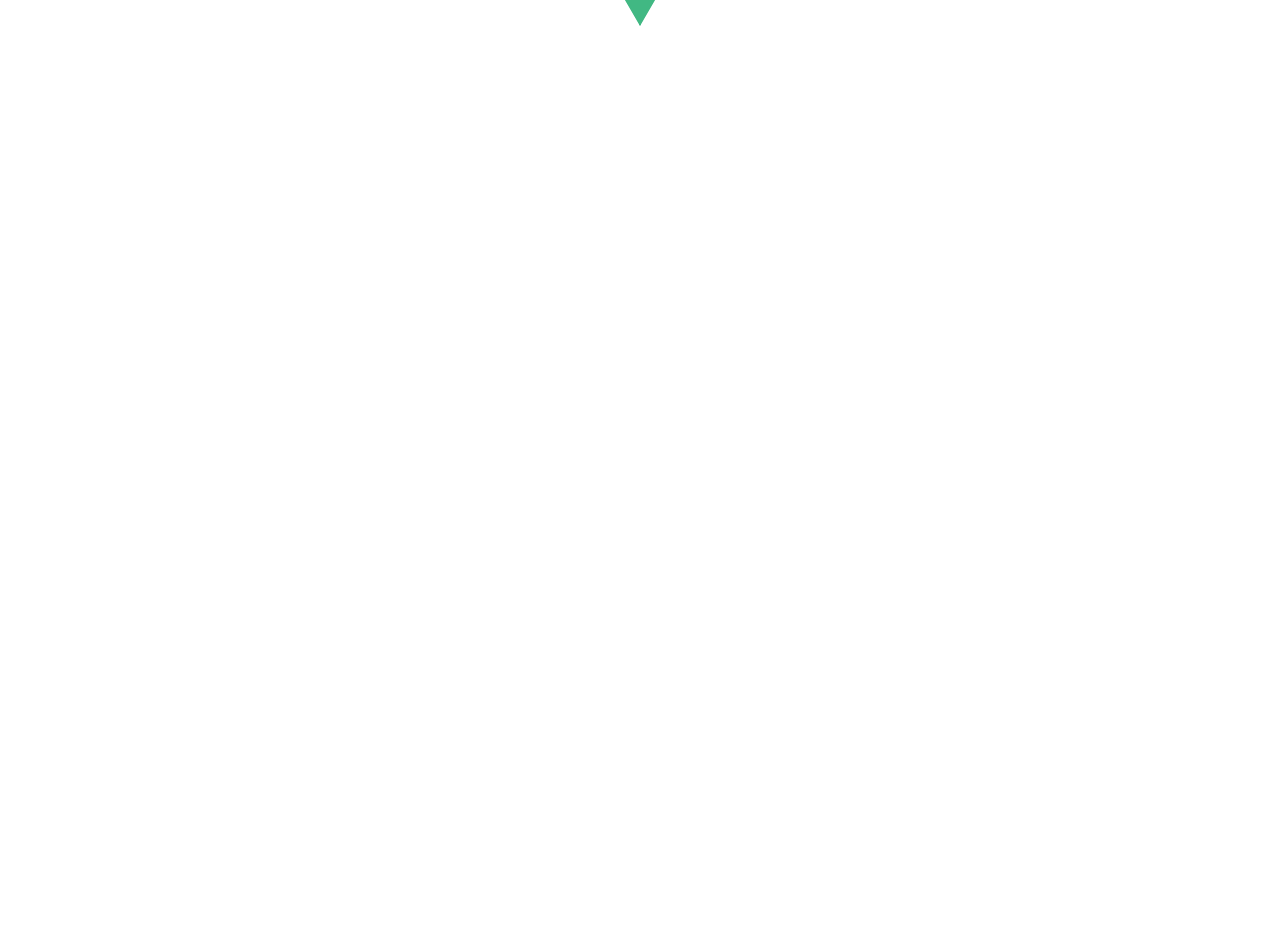
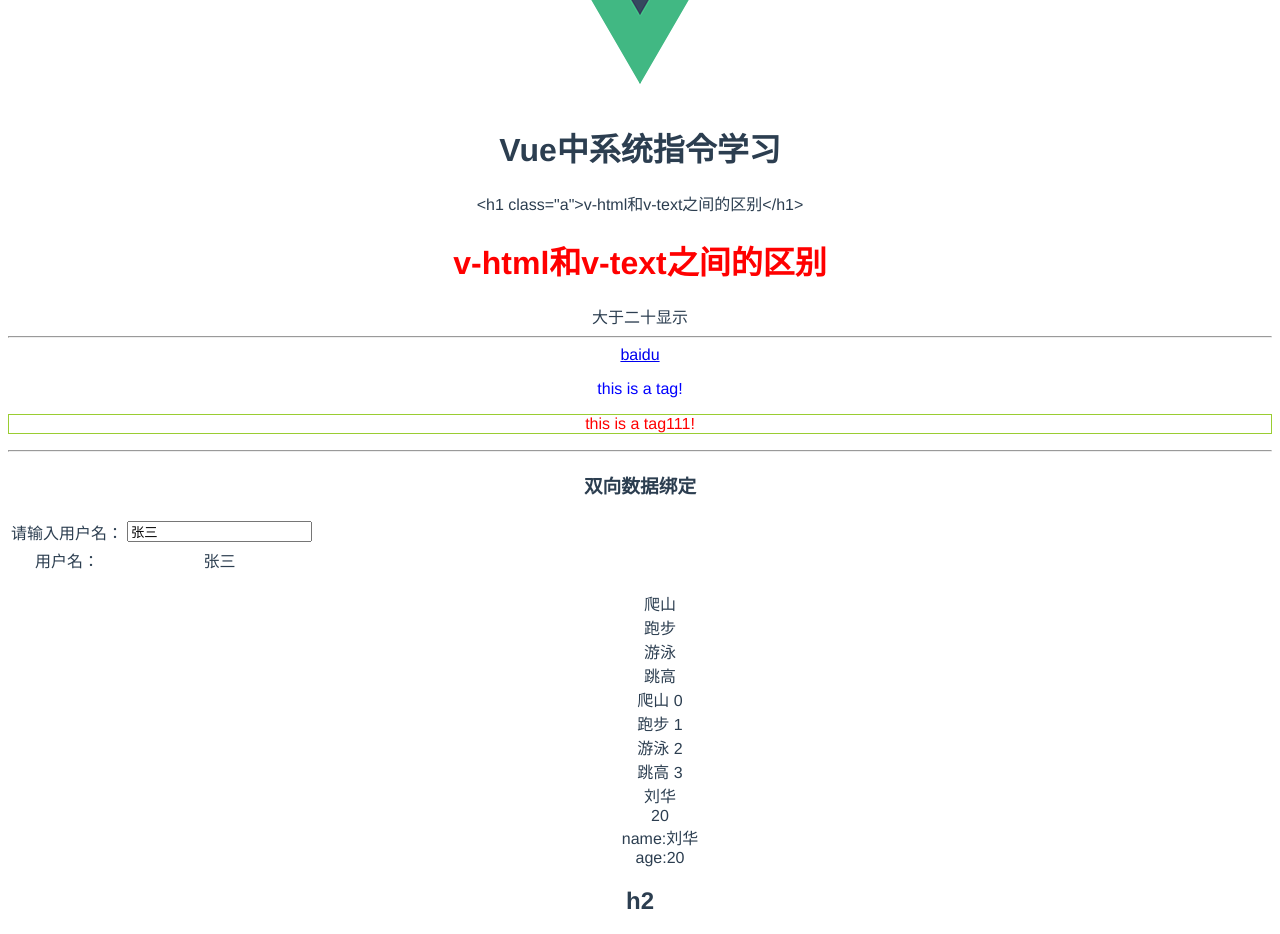
Before and after one commit to ZHONGY299/vue_demos, a Vue app: page /#/dirs in a window 1280 px wide. Shown: the part 220-1154 px from the top of the page. Before the commit the page ends 800 px from the top, so only its background shows below. Built offline with nearby package versions, Linux system fonts and the light colour scheme.

Commit message:
day1-hello

```diff
--- a/src/App.vue
+++ b/src/App.vue
@@ -1,7 +1,9 @@
 <template>
   <div id="app">
+    <h1>h1</h1>
     <img src="./assets/logo.png">
     <router-view/>
+    <h2>h2</h2>
   </div>
 </template>
 
--- /dev/null
+++ b/src/components/DataBind.vue
@@ -0,0 +1,70 @@
+<template>
+<div>
+    <h3>学习VUE中双向数据绑定</h3>
+    <input type="text" v-model="username"/><br/>
+    显示data中的username：{{username}}<br/>
+    <button @click="change_username">改变data数据</button><br>
+    <input type="text" v-model="person.username"/><br/>
+    显示data中的username：{{person.username}}<br/>
+    <button @click="change_user">改变data数据</button><br>
+    <h3>单选按钮</h3>
+    <label for="">女</label>
+    <input type="radio" value="famale" v-model="person.gender">
+    <label for="">男</label>
+    <input type="radio" value="male" v-model="person.gender">
+    <h3>多选按钮</h3>
+    <input type="checkbox" value="游泳" v-model="person.hobbies">游泳
+    <input type="checkbox" value="爬山" v-model="person.hobbies">爬山
+    <input type="checkbox" value="跑步" v-model="person.hobbies">跑步
+    <input type="checkbox" value="玩游戏" v-model="person.hobbies">玩游戏
+    <h3>下拉列表框</h3>
+    <select name="" id="" v-model="person.identity">
+        <option value="请选择">请选择</option>
+        <option value="教师">教师</option>
+        <option value="警察">警察</option>
+        <option value="消防员">消防员</option>
+        <option value="学生">学生</option>
+    </select>
+    <h3>显示个人信息</h3>
+    username:{{person.username}}<br/>
+    gender:{{person.gender}}<br/>
+    hobbies:{{person.hobbies}}<br/>
+    identity:{{person.identity}}<br>
+</div>
+</template>
+
+<script>
+export default {
+  data () {
+    return {
+      username: 'ZY',
+      person: {
+        username: '张三',
+        gender: 'male',
+        hobbies: ['游泳', '爬山', '跑步', '玩游戏'],
+        identity: '消防员'
+      }
+    }
+  },
+  methods: {
+    change_username: function () {
+      // eslint-disable-next-line no-unused-expressions
+      this.username = 'Jack'
+    },
+    change_user: function () {
+      this.person.username = '李四'
+    }
+  },
+  // 生命周期 --创建完成(访问当前this实例)
+  created () {
+
+  },
+  // 生命周期 --挂载完成(访问DOM元素)
+  mounted () {
+
+  }
+}
+</script>
+<style scoped>
+/* @import url(); //引入CSS类 */
+</style>
--- /dev/null
+++ b/src/components/Dirs.vue
@@ -0,0 +1,101 @@
+<template>
+<div>
+  <h1>Vue中系统指令学习</h1>
+  <!-- 字符串处理 -->
+  <div v-text="message"></div>
+  <!-- 会解析里面的标签 -->
+  <div v-html="message"></div>
+  <div v-if="age>20">
+    大于二十显示
+  </div>
+  <div v-if="isshow">
+    当isshow为true的时候，这个div显示
+  </div>
+  <hr/>
+  <!-- 可简写为:href="" -->
+  <a v-bind:href="baidu">baidu</a>
+  <!-- v-bind可简写为： -->
+  <p v-bind:class="bb">this is a tag!</p>
+  <p v-bind:class="[aa,cc]">this is a tag111!</p>
+  <hr>
+  <h3>双向数据绑定</h3>
+  <table>
+    <tr>
+      <td>请输入用户名：</td>
+      <td><input type="text" v-model="username"></td>
+    </tr>
+    <tr>
+      <td>用户名：</td>
+      <td>{{username}}</td>
+    </tr>
+  </table>
+  <div>
+    <ul>
+      <li v-for="item in hobbies" v-bind:key="item">
+        {{item}}
+      </li>
+      <!-- item是遍历的项，index是遍历的下标值 -->
+      <li v-for="(item,index) in hobbies" v-bind:key="index">
+       {{item}} {{index}}
+      </li>
+      <li v-for="item in person" v-bind:key="item">
+        {{item}}
+      </li>
+      <li v-for="(value,key) in person" v-bind:key="key">
+      {{key}}:{{value}}
+      </li>
+      <!-- <li v-for="(value,key,index) in person" v-bind:key="key">
+      {{key}}:{{value}} {{index}}
+      </li> -->
+      <!-- <li v-for="n in 10" v-bind:key="n">
+        {{n}}
+      </li> -->
+    </ul>
+  </div>
+</div>
+</template>
+
+<script>
+export default {
+  data () {
+    return {
+      message: '<h1 class="a">v-html和v-text之间的区别</h1>',
+      isshow: false,
+      age: 21,
+      hobbies: ['爬山', '跑步', '游泳', '跳高'],
+      person: {'name': '刘华', 'age': 20},
+      baidu: 'http://www.baidu.com',
+      aa: 'a',
+      bb: 'b',
+      cc: 'c',
+      username: '张三'
+    }
+  },
+  methods: {
+
+  },
+  // 生命周期 --创建完成(访问当前this实例)
+  created () {
+
+  },
+  // 生命周期 --挂载完成(访问DOM元素)
+  mounted () {
+
+  }
+}
+</script>
+<style>
+/* @import url(); //引入CSS类 */
+.a{
+  color: red;
+}
+.b{
+  color: blue;
+}
+.c{
+  border: 1px solid yellowgreen;
+}
+li{
+  list-style-type: none;
+}
+</style>
--- /dev/null
+++ b/src/components/EventDeal.vue
@@ -0,0 +1,27 @@
+<template>
+<div></div>
+</template>
+
+<script>
+export default {
+  data () {
+    return {
+
+    }
+  },
+  methods: {
+
+  },
+  // 生命周期 --创建完成(访问当前this实例)
+  created () {
+
+  },
+  // 生命周期 --挂载完成(访问DOM元素)
+  mounted () {
+
+  }
+}
+</script>
+<style scoped>
+/* @import url(); //引入CSS类 */
+</style>
--- a/src/components/Hello.vue
+++ b/src/components/Hello.vue
@@ -1,8 +1,11 @@
 <template>
   <div>
-        <h1>this is a frist page!</h1>
+    <h1 ref="hello">this is a frist page!</h1>
     <h2>{{message}}</h2>
     <h3>{{hobbies[2]}}</h3>
+    {{message.split('').reverse().join('')}}
+    {{message.substr(2,3)}}<br/>
+    {{isShow?true:false}}
     <button @click="sayhello">sayhello</button>
     <button @click="changeMessage('Web前端')">改变数据</button>
   </div>
@@ -12,9 +15,11 @@ export default {
   data () {
     return {
       message: 'hello,vue.js!',
-      hobbies: ['爬山', '跑步', '游泳']
+      hobbies: ['爬山', '跑步', '游泳'],
+      isShow: false
     }
   },
+  address: '陕西汉中',
   methods: {
     sayhello: function () {
       alert('hello.vue.js!')
@@ -22,12 +27,22 @@ export default {
     changeMessage: function (newMessage) {
       this.message = newMessage
       console.log(this.message)
+      console.log(this.$el)
+      console.log(this.$data)
+      console.log(this.$data['message'])
+      console.log(this.$options)
+      this.$options.methods['sayhello']()
+      console.log(this.$options.address)
+      console.log(this.$refs.hello)
+      console.log(this.$parent)
+      console.log(this.$children)
+      console.log(this.$root)
     }
   }
 }
 </script>
 <style scoped>
-  h1{
+h1 {
   font-size: 30px;
   color: red;
 }
--- a/src/router/index.js
+++ b/src/router/index.js
@@ -2,9 +2,13 @@ import Vue from 'vue'
 import Router from 'vue-router'
 import HelloWorld from '@/components/HelloWorld'
 import Hello from '@/components/Hello'
+import Dirs from '@/components/Dirs'
+import DataBind from '@/components/DataBind'
+import EventDeal from '@/components/EventDeal'
 Vue.use(Router)
 
 export default new Router({
+  // mode: 'history',
   routes: [
     {
       path: '/',
@@ -12,9 +16,24 @@ export default new Router({
       component: HelloWorld
     },
     {
-      path: '/Hello',
+      path: '/hello',
       name: 'Hello',
       component: Hello
+    },
+    {
+      path: '/dirs',
+      name: 'Dirs',
+      component: Dirs
+    },
+    {
+      path: '/databind',
+      name: 'DataBind',
+      component: DataBind
+    },
+    {
+      path: '/eventdeal',
+      name: 'EventDeal',
+      component: EventDeal
     }
   ]
 })
```
Lines whose indentation alone changed are shown as unchanged.
